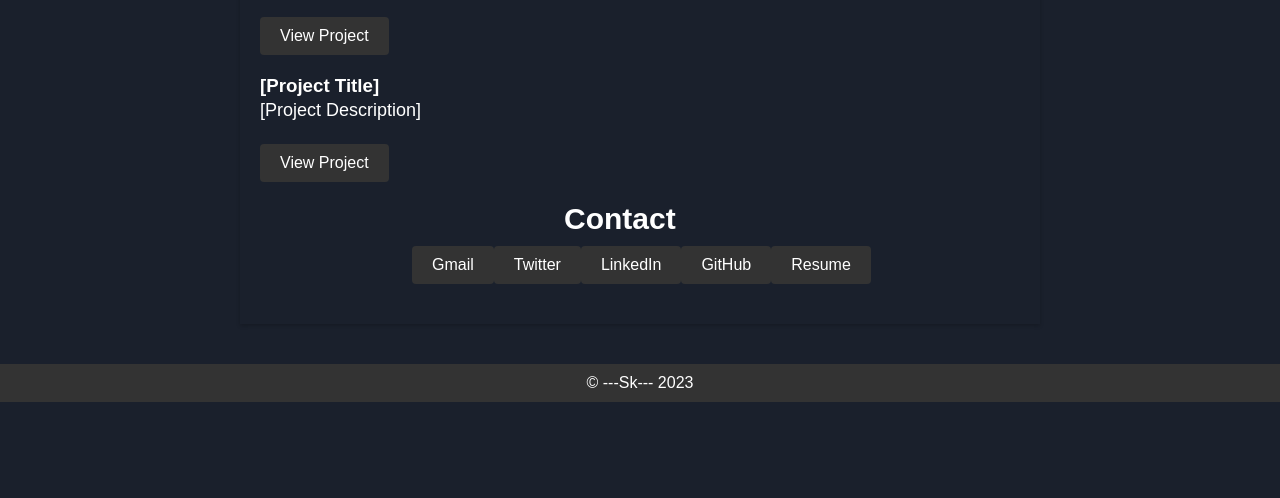
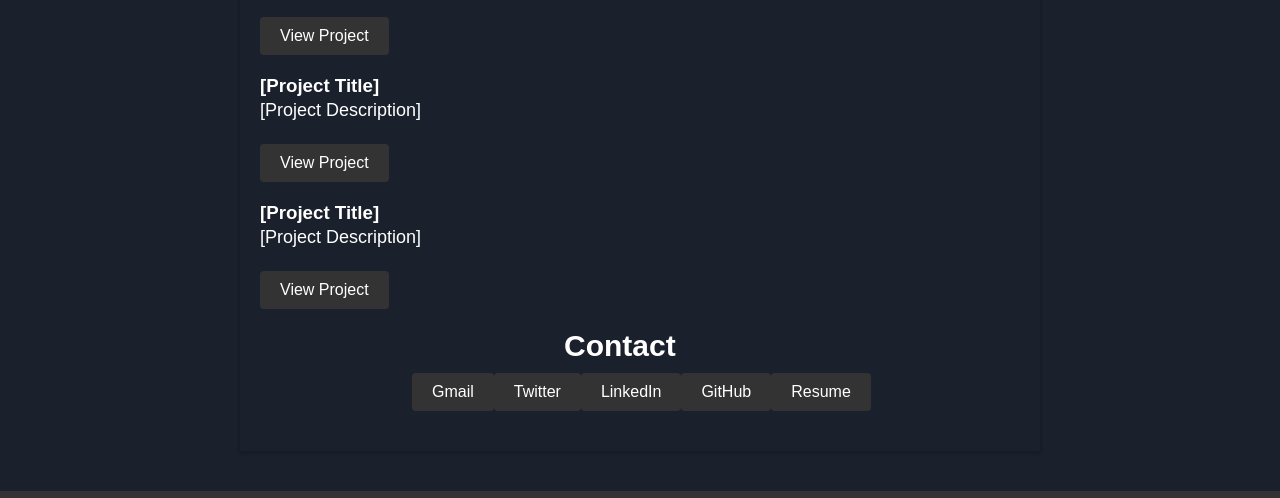
Before and after one commit to Saurav-kr0/sauravkr.site, a plain HTML site: page portfolio.html in a window 1280 px wide. Shown: the part 684-1182 px from the top of the page. Before the commit the page ends 1086 px from the top, so only its background shows below. Drawn offline with Linux system fonts and the light colour scheme.

Commit message:
initial commit

```diff
--- a/portfolio.html
+++ b/portfolio.html
@@ -61,6 +61,11 @@
             <p>[Project Description]</p>
             <a href="#">View Project</a>
           </li>
+          <li>
+            <h3>[Project Title]</h3>
+            <p>[Project Description]</p>
+            <a href="#">View Project</a>
+          </li>
         </ul>
       </section>
 
```
